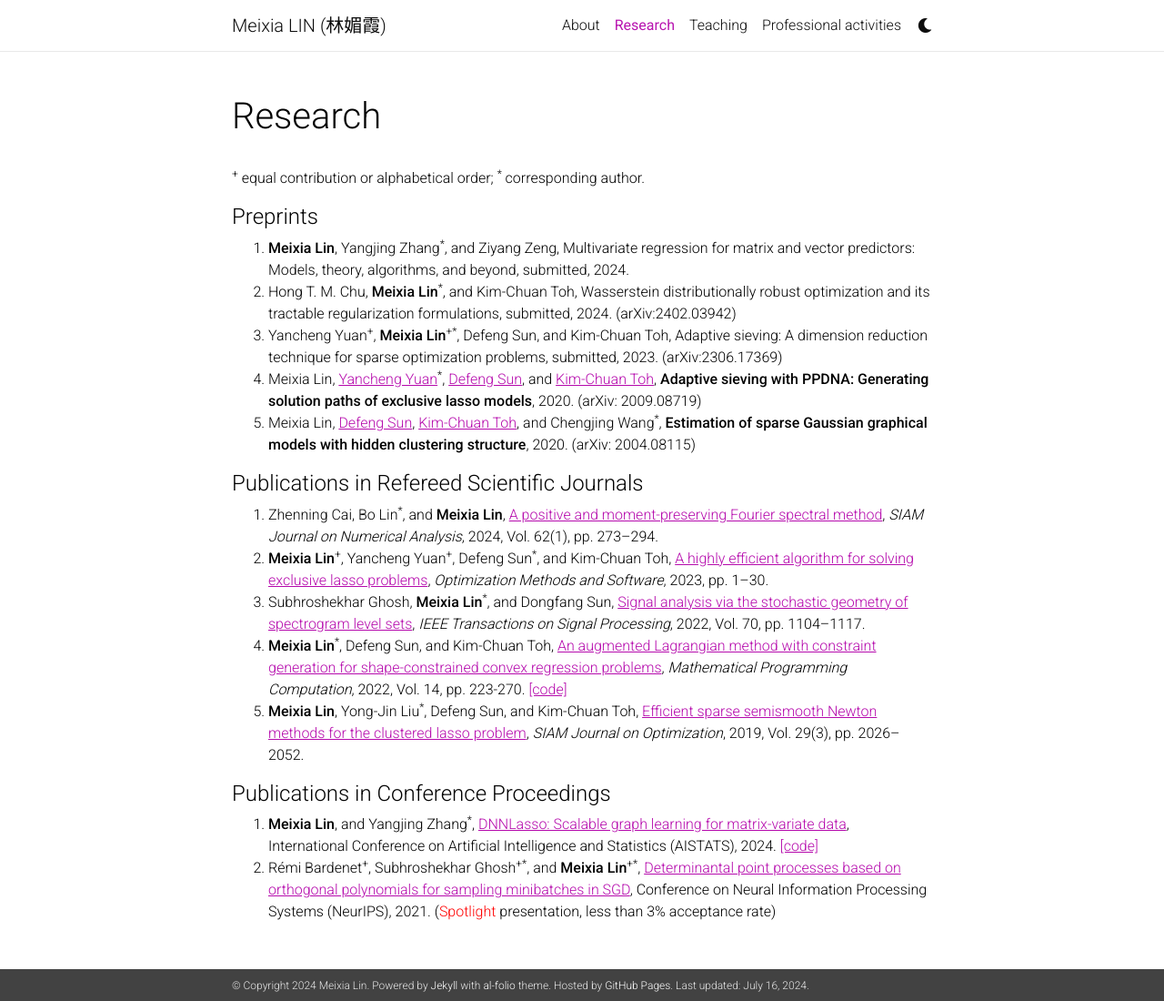
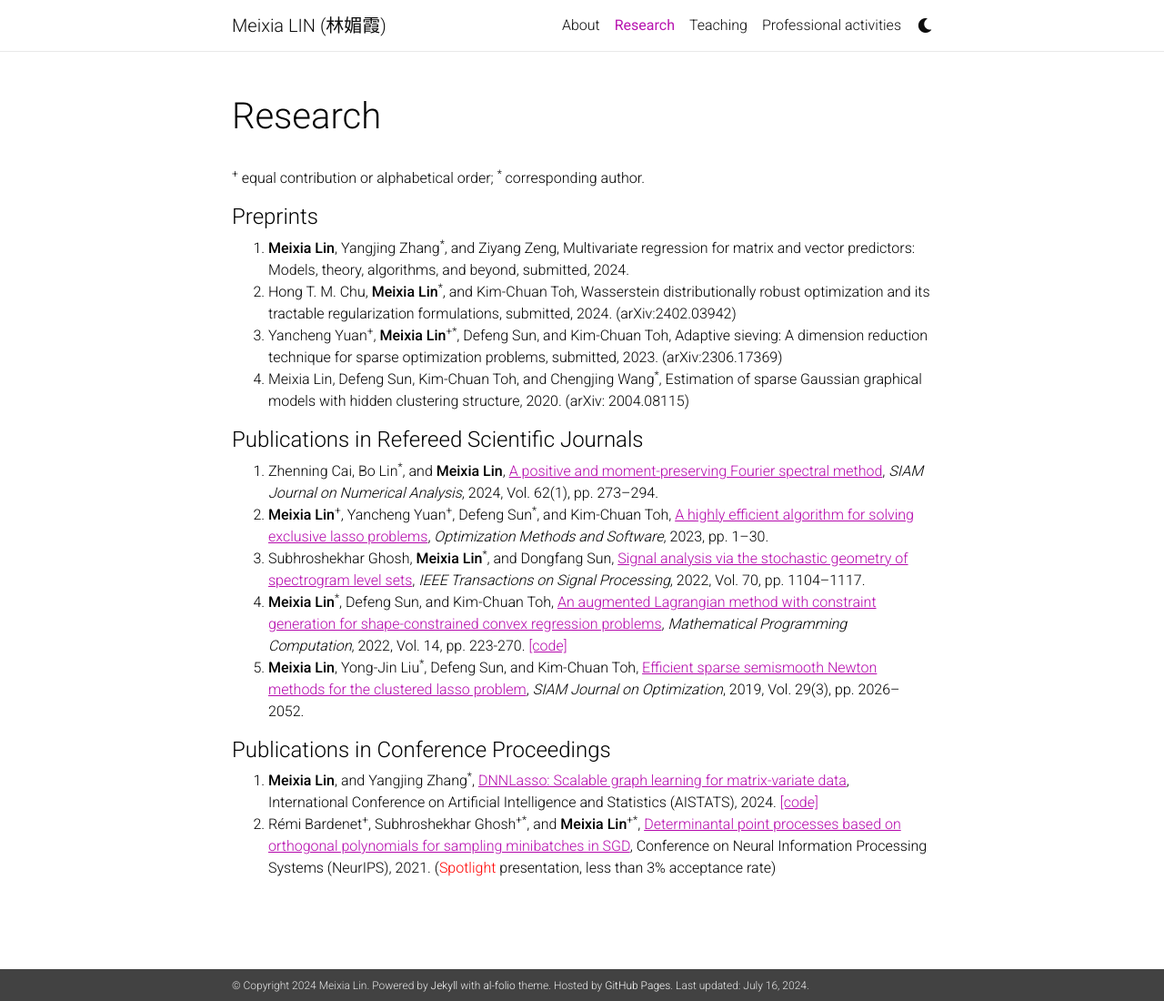
Before and after one commit to linmeixia/linmeixia.github.io, a Jekyll site: the page built from _pages/publications.md, in a window 1280 px wide and 1100 px high. Shown: the whole window at 91% size. Built offline with Jekyll 4.4.1, drawn with Linux system fonts in a browser that asks for light colours; nearby versions of some CDN libraries; comment, search, counter and statistics services are not loaded; a style sheet for code colours, icons or effects is not loaded.

Commit message:
Update publications.md

```diff
--- a/_pages/publications.md
+++ b/_pages/publications.md
@@ -14,8 +14,7 @@ nav: true
 1. <strong>Meixia Lin</strong>, Yangjing Zhang<sup>*</sup>, and Ziyang Zeng, Multivariate regression for matrix and vector predictors: Models, theory, algorithms, and beyond, submitted, 2024.
 2. Hong T. M. Chu, <strong>Meixia Lin</strong><sup>*</sup>, and Kim-Chuan Toh, Wasserstein distributionally robust optimization and its tractable regularization formulations, submitted, 2024. (arXiv:2402.03942)
 3. Yancheng Yuan<sup>+</sup>, <strong>Meixia Lin</strong><sup>+*</sup>, Defeng Sun, and Kim-Chuan Toh, Adaptive sieving: A dimension reduction technique for sparse optimization problems, submitted, 2023. (arXiv:2306.17369)
-4. Meixia Lin, <a href="https://sites.google.com/site/yuanyanchengpaul/home" style="text-decoration: underline;"> Yancheng Yuan</a><sup>*</sup>, <a href="https://www.polyu.edu.hk/ama/profile/dfsun/" style="text-decoration: underline;"> Defeng Sun</a>, and <a href="https://blog.nus.edu.sg/mattohkc/" style="text-decoration: underline;"> Kim-Chuan Toh</a>, <strong>Adaptive sieving with PPDNA: Generating solution paths of exclusive lasso models</strong>, 2020. (arXiv: 2009.08719)
-5. Meixia Lin, <a href="https://www.polyu.edu.hk/ama/profile/dfsun/" style="text-decoration: underline;"> Defeng Sun</a>, <a href="https://blog.nus.edu.sg/mattohkc/" style="text-decoration: underline;"> Kim-Chuan Toh</a>, and Chengjing Wang<sup>*</sup>, <strong>Estimation of sparse Gaussian graphical models with hidden clustering structure</strong>, 2020. (arXiv: 2004.08115)
+4. Meixia Lin, Defeng Sun, Kim-Chuan Toh, and Chengjing Wang<sup>*</sup>, Estimation of sparse Gaussian graphical models with hidden clustering structure, 2020. (arXiv: 2004.08115)
 
 
 <h4>Publications in Refereed Scientific Journals</h4>
```
